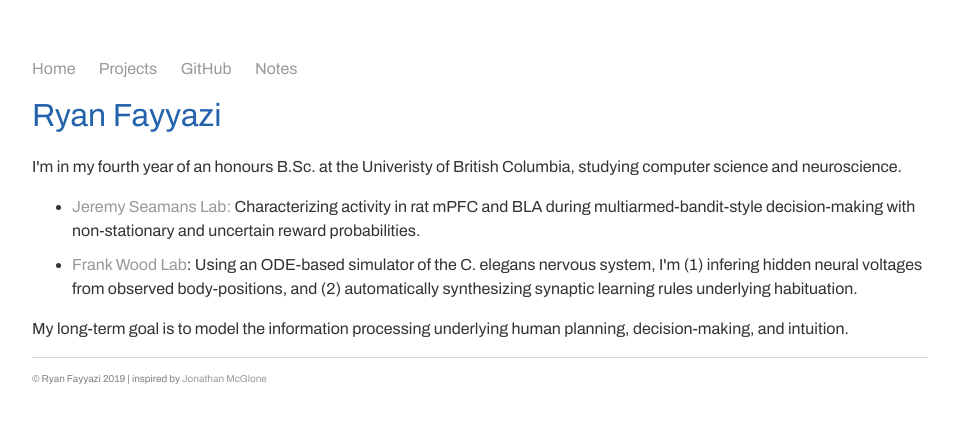
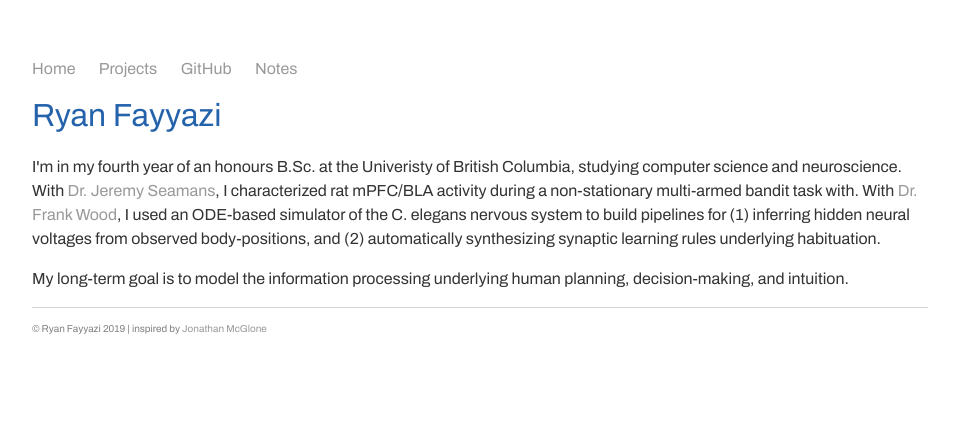
Before and after one commit to rfayyazi/rfayyazi.github.io, a Jekyll site: the page built from index.html, in a window 1280 px wide. Shown: the top 423 px of the page, without its empty margins (160-1119 px from the left). Built offline with Jekyll 4.4.1, drawn with Linux system fonts in a browser that asks for light colours; some web fonts are replaced.

Commit message:
Update index.html

```diff
--- a/index.html
+++ b/index.html
@@ -6,12 +6,15 @@ title: Ryan Fayyazi
 <div>
 
 <h1>Ryan Fayyazi</h1>
-<p>I'm in my fourth year of an honours B.Sc. at the Univeristy of British Columbia, studying computer science and neuroscience.</p>
+<p>I'm in my fourth year of an honours B.Sc. at the Univeristy of British Columbia, studying computer science and neuroscience.
+  With <a href="https://www.centreforbrainhealth.ca/seamans-jeremy">Dr. Jeremy Seamans</a>, I characterized rat mPFC/BLA activity during a non-stationary multi-armed bandit task with.
+  With <a href="https://www.cs.ubc.ca/~fwood/">Dr. Frank Wood</a>, I used an ODE-based simulator of the C. elegans nervous system to build pipelines for
+  (1) inferring hidden neural voltages from observed body-positions, and (2) automatically synthesizing synaptic learning rules underlying habituation.</p>
 
-<ul class=a>
+<!-- <ul class=a>
     <li><a href="https://www.centreforbrainhealth.ca/seamans-jeremy">Jeremy Seamans Lab:</a> Characterizing activity in rat mPFC and BLA during multiarmed-bandit-style decision-making with non-stationary and uncertain reward probabilities.</li>
     <li><a href="https://www.cs.ubc.ca/~fwood/">Frank Wood Lab</a>: Using an ODE-based simulator of the C. elegans nervous system, I'm (1) infering hidden neural voltages from observed body-positions, and (2) automatically synthesizing synaptic learning rules underlying habituation.</li>
-</ul>
+</ul> -->
 
 <p>My long-term goal is to model the information processing underlying human planning, decision-making, and intuition.</p>
 
```
